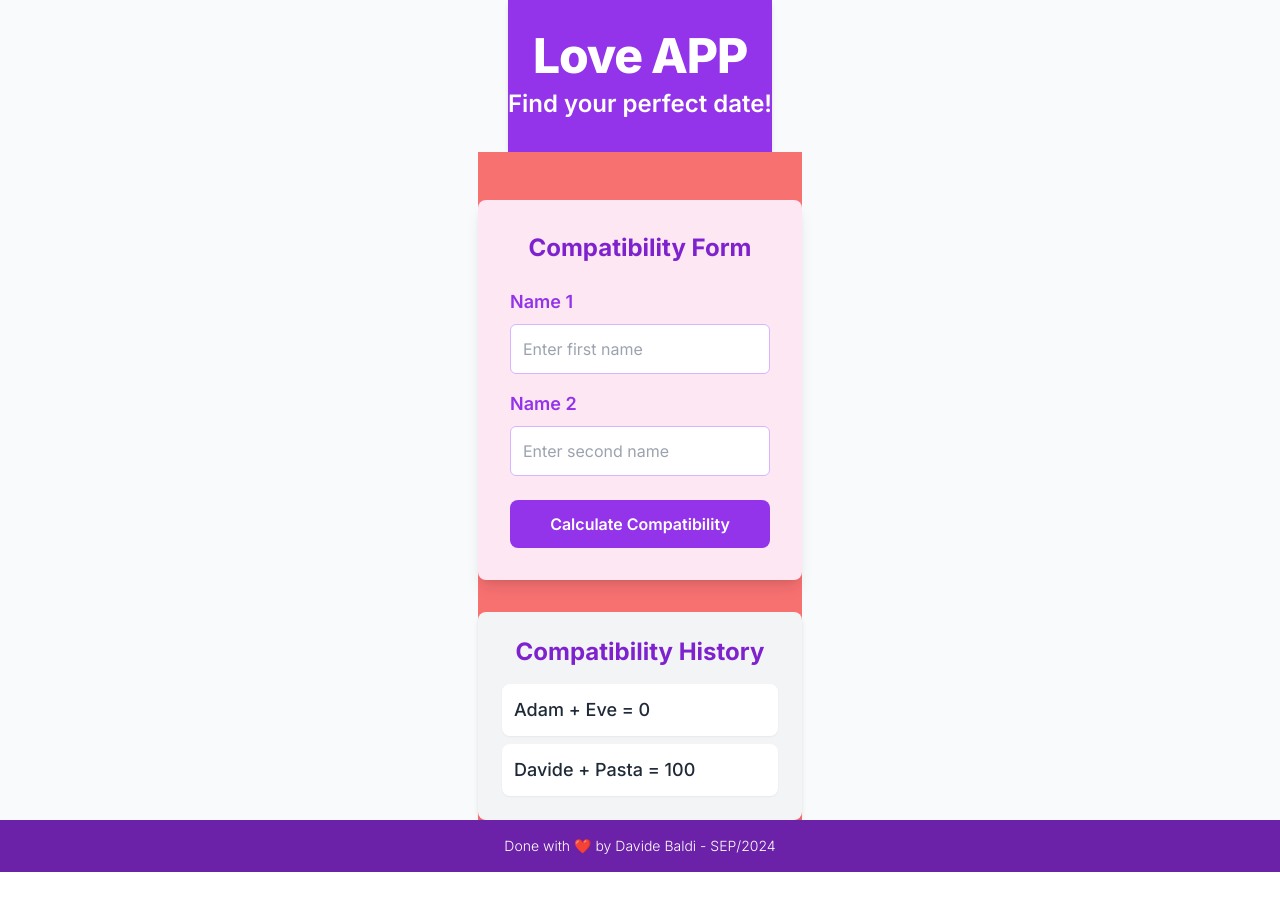
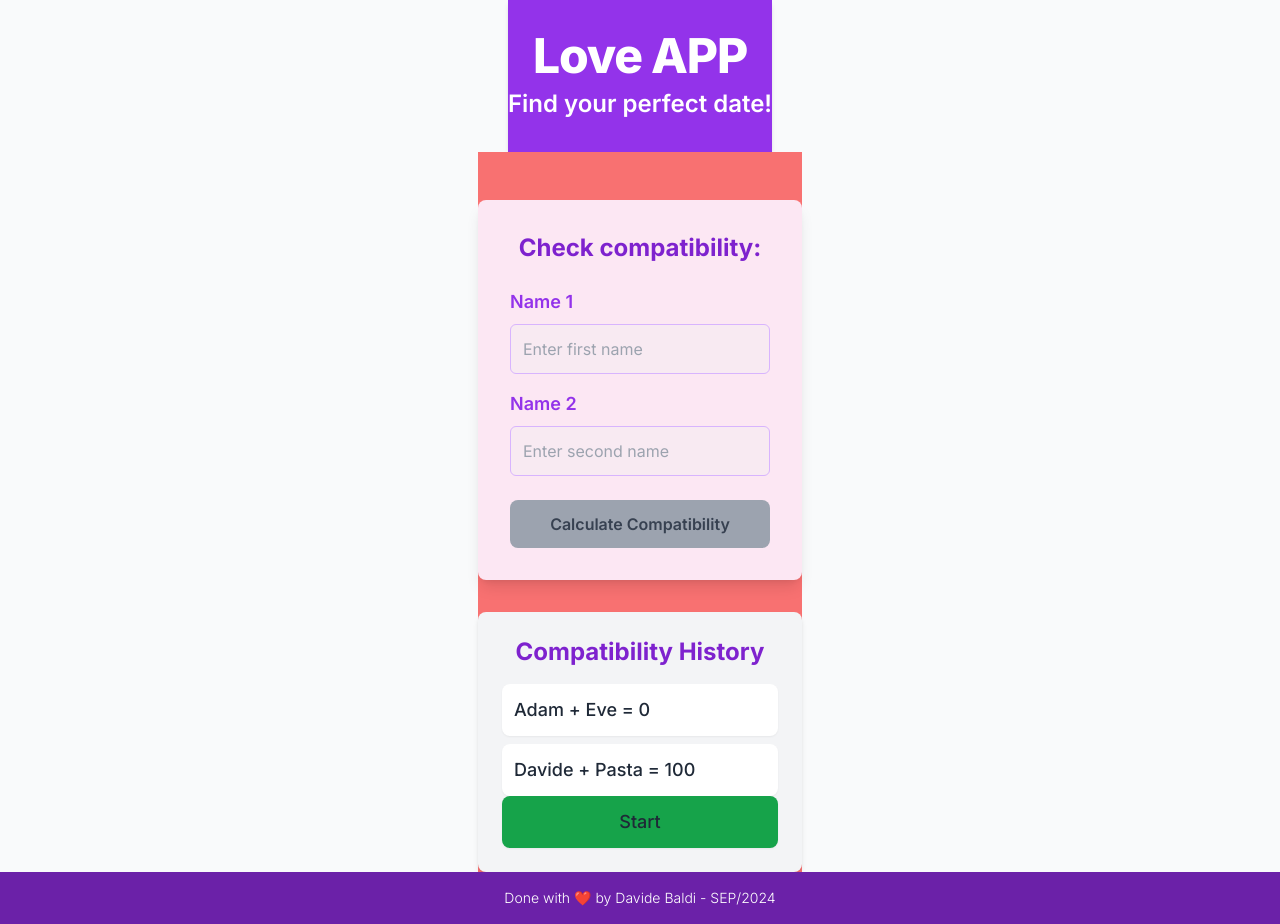
Before and after one commit to indiano881/love-app, a Next.js app: page / in a window 1280 px wide. Before the commit the page ends 872 px from the top, so only its background shows below. Built offline with nearby package versions, Linux system fonts and the light colour scheme.

Commit message:
frontend app with more functionalities ready-MUST DO AGAIN TEST

```diff
--- a/src/components/Form/index.tsx
+++ b/src/components/Form/index.tsx
@@ -1,26 +1,35 @@
-"use client";
+"use client"
 
-import { Dispatch, SetStateAction, useState } from "react";
+import { Dispatch, SetStateAction, useState, useEffect } from "react";
 import { calculateCompatibilityScore } from "../../../utils/function";
 
 type FormProps = {
   combinations: string[];
   setCombinations: Dispatch<SetStateAction<string[]>>;
+  isStarted: boolean;
+  score: number | null;
+  setScore: Dispatch<SetStateAction<number | null>>;
 };
 
-const Form = ({ combinations, setCombinations }: FormProps) => {
+const Form = ({ combinations, setCombinations, isStarted, score, setScore }: FormProps) => {
   const [name1, setName1] = useState<string>("");
   const [name2, setName2] = useState<string>("");
-  const [number, setNumber] = useState<number | null>(null);
+
+
+  useEffect(() => {
+    if (isStarted) {
+      setScore(0);
+    }
+  }, [isStarted, setScore]);
 
   const handleSubmit = (event: React.FormEvent<HTMLFormElement>) => {
     event.preventDefault();
 
     if (name1 && name2) {
-      calculateCompatibilityScore(name1, name2, (newNumber: number) => {
-        setNumber(newNumber);
+      calculateCompatibilityScore(name1, name2, (newScore: number) => {
+        setScore(newScore);
 
-        const newSingleInfo = `${name1} + ${name2} = ${newNumber}`;
+        const newSingleInfo = `${name1} + ${name2} = ${newScore}`;
         setCombinations([...combinations, newSingleInfo]);
       });
 
@@ -32,10 +41,10 @@ const Form = ({ combinations, setCombinations }: FormProps) => {
   return (
     <form
       className="bg-pink-100 p-8 rounded-lg shadow-lg max-w-lg mx-auto mt-12"
-      onSubmit={(e) => handleSubmit(e)}
+      onSubmit={handleSubmit}
     >
       <h2 className="text-2xl font-bold text-center mb-6 text-purple-700">
-        Compatibility Form
+        Check compatibility:
       </h2>
 
       <div className="mb-4">
@@ -49,10 +58,10 @@ const Form = ({ combinations, setCombinations }: FormProps) => {
           type="text"
           id="name1"
           value={name1}
-          data-testid="name1"
           onChange={(e) => setName1(e.target.value)}
           className="w-full p-3 border border-purple-300 rounded-md focus:ring-2 focus:ring-purple-500 outline-none"
           placeholder="Enter first name"
+          disabled={!isStarted}
         />
       </div>
 
@@ -67,26 +76,30 @@ const Form = ({ combinations, setCombinations }: FormProps) => {
           type="text"
           id="name2"
           value={name2}
-          data-testid="name2"
           onChange={(e) => setName2(e.target.value)}
           className="w-full p-3 border border-purple-300 rounded-md focus:ring-2 focus:ring-purple-500 outline-none"
           placeholder="Enter second name"
+          disabled={!isStarted}
         />
       </div>
 
       <button
         type="submit"
-        className="w-full p-3 bg-purple-600 text-white font-semibold rounded-lg hover:bg-purple-700 transition duration-300"
+        className={`w-full p-3 font-semibold rounded-lg transition duration-300 ${
+          isStarted ? 'bg-purple-600 text-white hover:bg-purple-700' : 'bg-gray-400 text-gray-700 cursor-not-allowed'
+        }`}
+        disabled={!isStarted}
       >
         Calculate Compatibility
       </button>
 
-      {number !== null && (
+
+      {score !== null && isStarted && (
         <p
           className="mt-6 text-lg font-medium text-center text-green-600"
           data-testid="score-message"
         >
-          Compatibility Score: {number}
+          Compatibility Score: {score}
         </p>
       )}
     </form>
--- a/src/components/List/index.tsx
+++ b/src/components/List/index.tsx
@@ -1,8 +1,23 @@
+import { Dispatch, SetStateAction } from "react";
+
 type ListProps = {
+  isStarted: boolean;
+  setIsStarted: Dispatch<SetStateAction<boolean>>;
+  setCombinations: Dispatch<SetStateAction<string[]>>;
   combinations: string[];
 };
 
-const List = ({ combinations }: ListProps) => {
+const List = ({ isStarted, setIsStarted, setCombinations, combinations }: ListProps) => {
+  const handleStartStop = (): void => {
+    if (isStarted) {
+
+      setCombinations([]);
+      setIsStarted(false);
+    } else {
+      setIsStarted(true);
+    }
+  };
+
   return (
     <div className="flex flex-col bg-gray-100 p-6 rounded-lg shadow-md max-w-lg mx-auto mt-8">
       <h2 className="text-2xl font-bold text-purple-700 mb-4 text-center">
@@ -10,19 +25,24 @@ const List = ({ combinations }: ListProps) => {
       </h2>
 
       <div className="space-y-2">
-        {combinations.length > 0 ? (
-          combinations.map((item: string, index: number) => (
+        {combinations.map((item: string, index: number) => (
           <h5
             key={index}
             className="text-lg font-medium text-gray-800 p-3 bg-white rounded-lg shadow-sm"
           >
             {item}
           </h5>
-          ))
-        ) : (
-          <p className="text-center text-gray-500">No history available.</p>
-        )}
+        ))}
       </div>
+
+      <button
+        onClick={handleStartStop}
+        className={`text-lg font-medium text-gray-800 p-3 rounded-lg shadow-sm ${
+          isStarted ? 'bg-red-600 hover:bg-red-400' : 'bg-green-600 hover:bg-green-400'
+        }`}
+      >
+        {isStarted ? 'Stop and Clear' : 'Start'}
+      </button>
     </div>
   );
 };
--- a/src/components/MainContent/index.tsx
+++ b/src/components/MainContent/index.tsx
@@ -1,23 +1,46 @@
 "use client"
 
-import { useState } from "react";
-
-
+import { useEffect, useState } from "react";
 import Form from "../Form";
 import List from "../List";
 
+const MainContent = () => {
+  const [isStarted, setIsStarted] = useState<boolean>(false);
+  const [combinations, setCombinations] = useState<string[]>([]);
+  const [score, setScore] = useState<number | null>(null);
 
-const MainContent = () => {
-    const [combinations, setCombinations]=useState<string[]>(["Adam + Eve = 0", "Davide + Pasta = 100"])
 
-    return (
-        <div className="grow bg-red-400">
+  useEffect(() => {
+    setCombinations(["Adam + Eve = 0", "Davide + Pasta = 100"]);
+  }, []);
 
-          <Form combinations={combinations} setCombinations={setCombinations}/>
 
-          <List  combinations={combinations}/>
-        </div>
-    )
+  useEffect(() => {
+    if (isStarted) {
+      setScore(0);
+      setCombinations([]);
+    } else {
+      setScore(null);
+    }
+  }, [isStarted]);
+
+  return (
+    <div className="grow bg-red-400">
+      <Form
+        combinations={combinations}
+        setCombinations={setCombinations}
+        isStarted={isStarted}
+        score={score}
+        setScore={setScore}
+      />
+      <List
+        combinations={combinations}
+        setCombinations={setCombinations}
+        isStarted={isStarted}
+        setIsStarted={setIsStarted}
+      />
+    </div>
+  );
 };
 
-export default MainContent
+export default MainContent;
```
Also changed, not shown: 1 other file (tests, documents, lock files or other folders). Lines whose indentation alone changed are shown as unchanged.
